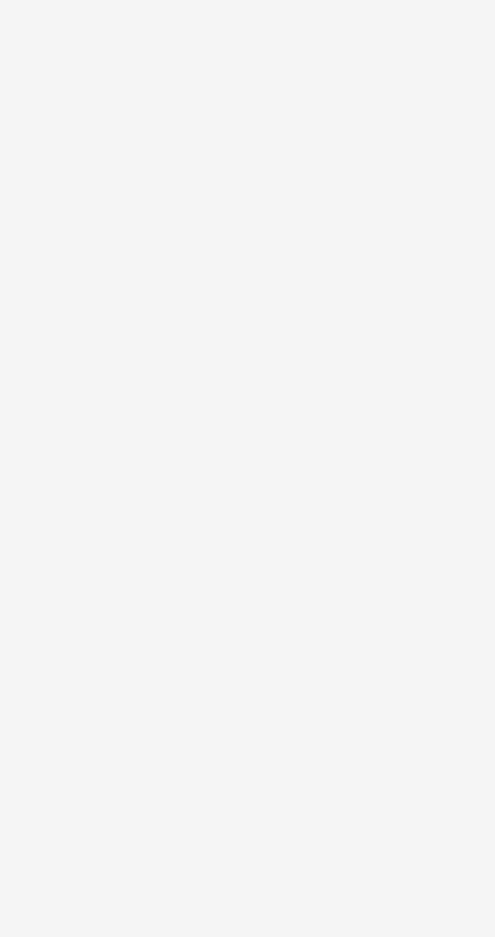
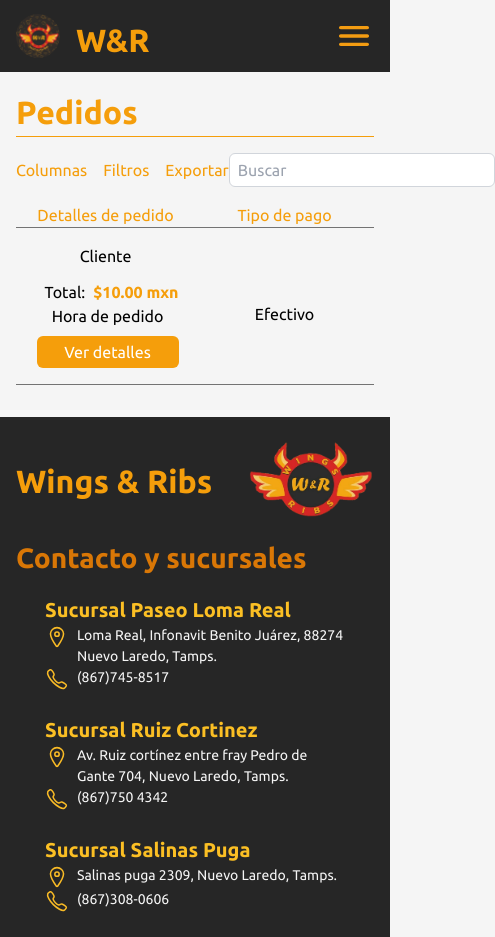
Before and after one commit to NSOrtiz/Wings-RibsFront, a React (Vite) app: page /Admin-pedido in a window 390 px wide. Before the commit this address had no page. Shown: the whole page, 495 px wide, since content can reach past the window. Before the commit the page ends 844 px from the top, so only its background shows below. Built offline with nearby package versions, Linux system fonts and the light colour scheme.

Commit message:
cambio para responsivo

```diff
--- a/src/App.jsx
+++ b/src/App.jsx
@@ -6,22 +6,24 @@
 import Menu1 from './pages/Menusucursal';
 import MetodoPago from './pages/metodo_pago';
 import React from 'react';
-import HomePage from './pages/HomePage';
 import Confirmacioncom from './pages/Confirmacion-com';
 import EstatusDePedido from './pages/Estatus-de-pedido';
+import AdminPedido from './pages/Admin-pedido';
+
 
 export default function App() {
   return (
     <BrowserRouter>
       <Routes>
-        <Route path="/" element={<HomePage />} />
+        <Route path="/" element={<h1>Home</h1>} />
         <Route path="/login" element={<LoginPage />} />
         <Route path="/register" element={<RegisterPage />} />
         <Route path="/profile" element={<ProfilePage />} />
         <Route path="/home/menu" element={<Menu1 />} />
         <Route path="/metodo_pago" element={<MetodoPago />} />
-        <Route path="/Confirmacion-com" element={<Confirmacioncom />} />
+        <Route path="/Confirmacion-com" element={<Confirmacioncom/>} />
         <Route path="/Estatus-pedido" element={<EstatusDePedido />} />
+        <Route path="/Admin-pedido" element={<AdminPedido />} />
       </Routes>
     </BrowserRouter>
   );
--- /dev/null
+++ b/src/pages/Admin-pedido.jsx
@@ -0,0 +1,128 @@
+import NavBar from "../components/NavBar";
+import Footer from "../components/Footer";
+import { useState, useEffect } from "react";
+
+export default function AdminPedido() {
+    const [dropdownOpen, setDropdownOpen] = useState(false);
+    const [status, setStatus] = useState("Selecciona un estado");
+
+    const toggleDropdown = () => {
+        setDropdownOpen(!dropdownOpen);
+    };
+
+    const closeDropdown = (e) => {
+        if (!e.target.closest('#dropdownButton')) {
+            setDropdownOpen(false);
+        }
+    };
+
+    const selectStatus = (newStatus) => {
+        setStatus(newStatus);
+        setDropdownOpen(false);
+    };
+
+    useEffect(() => {
+        window.addEventListener('click', closeDropdown);
+        return () => window.removeEventListener('click', closeDropdown);
+    }, []);
+
+    return (
+        <main>
+            <NavBar />
+            <section className="p-4">
+                <div id='ubuntu-bold' className="border-b border-amber-500 mb-4 text-amber-500 text-[32px]">Pedidos</div>
+
+                <div className="flex justify-between items-center mb-4">
+                    <div className="flex space-x-4">
+                        <p className="text-[16px] text-amber-500">Columnas</p>
+                        <p className="text-[16px] text-amber-500">Filtros</p>
+                        <p className="text-[16px] text-amber-500">Exportar</p>
+                    </div>
+                    <input
+                        type="text"
+                        placeholder="Buscar"
+                        className="border border-gray-300 rounded-md px-2 py-1"
+                    />
+                </div>
+
+                <div className="grid grid-cols-2 lg:grid-cols-6 sm:grid-cols-3 md:col-span-6 border-b border-neutral-500 mb-4">
+                    <p className="flex-auto text-center text-[16px] text-amber-500">Detalles de pedido</p>
+                    <p className="text-center text-[16px] text-amber-500">Tipo de pago</p>
+                    <p className="text-center text-[16px] text-amber-500 hidden md:table-cell">Tiempo de preparación</p>
+                    <p className="text-center text-[16px] text-amber-500 hidden md:table-cell">Estatus de pedido</p>
+                    <p className="text-center text-[16px] text-amber-500 hidden md:table-cell">Hora aproximada de entrega</p>
+                    <p className="text-center text-[16px] text-amber-500 hidden md:table-cell">Editar</p>
+                </div>
+
+                <div className="grid grid-cols-2 lg:grid-cols-6 sm:grid-cols-3 md:col-span-6 border-b border-neutral-500 mb-4">
+                    <div className="flex flex-col mb-2 items-center">
+                        <div className="text-center mb-1 text-[16px]">Cliente</div>
+                        <div className="flex space-x-1 items-center">
+                            <div className="flex-col text-center hidden lg:flex">
+                                <p className="text-[16px]">Producto 1</p>
+                                <p className="text-[16px]">Producto 2</p>
+                                <p className="text-[16px]">Producto 3</p>
+                                <p className="text-[16px]">Producto 4</p>
+                            </div>
+                            <div className="flex flex-col p-2 text-center">
+                                <div className="flex flex-row">
+                                    <p className="text-[16px] px-2">Total:</p>
+                                    <p id='ubuntu-bold' className="text-amber-500 text-[16px]">$10.00 mxn</p>
+                                </div>
+                                <p className="text-[16px]">Hora de pedido</p>
+                                <button className="mt-2 bg-amber-500 text-white rounded-md px-2 py-1">Ver detalles</button>
+                            </div>
+                        </div>
+                    </div>
+
+                    <div className="flex flex-col items-center justify-center ">
+                        <p className="text-center text-[16px]">Efectivo</p>
+                    </div>
+
+                    {/* Columnas ocultas en sm */}
+                    <div className="hidden lg:flex flex-col items-center justify-center">
+                        <p className="text-center text-[16px]">15 min</p>
+                    </div>
+
+                    <div className="hidden md:flex flex-col items-center justify-center">
+                        <div className="relative inline-block">
+                            <button
+                                id="dropdownButton"
+                                className="inline-flex justify-between rounded-md border border-neutral-300 shadow-sm px-2 py-1 bg-white text-sm font-medium text-gray-700 hover:border-amber-600 focus:outline-none focus:ring-2 focus:ring-offset-2 focus:ring-indigo-500"
+                                type="button"
+                                onClick={toggleDropdown}
+                            >
+                                {status}
+                                <svg className="-mr-1 ml-2 h-5 w-5" xmlns="http://www.w3.org/2000/svg" viewBox="0 0 20 20" fill="currentColor" aria-hidden="true">
+                                    <path fillRule="evenodd" d="M5.23 7.21a.75.75 0 011.06 0L10 10.44l3.71-3.23a.75.75 0 111.06 1.06l-4.25 3.6a.75.75 0 01-1.06 0l-4.25-3.6a.75.75 0 010-1.06z" clipRule="evenodd" />
+                                </svg>
+                            </button>
+                            {dropdownOpen && (
+                                <div className="absolute right-0 z-10 mt-2 w-56 rounded-md shadow-lg bg-white ring-1 ring-black ring-opacity-5" role="menu" aria-orientation="vertical" aria-labelledby="dropdownButton">
+                                    <div className="py-1" role="none">
+                                        <a href="#" className="text-gray-700 block px-4 py-2 text-sm hover:bg-amber-600" role="menuitem" onClick={() => selectStatus('Pendiente')}>Pendiente</a>
+                                        <a href="#" className="text-gray-700 block px-4 py-2 text-sm hover:bg-amber-600" role="menuitem" onClick={() => selectStatus('En preparación')}>En preparación</a>
+                                        <a href="#" className="text-gray-700 block px-4 py-2 text-sm hover:bg-amber-600" role="menuitem" onClick={() => selectStatus('En camino')}>En camino</a>
+                                        <a href="#" className="text-gray-700 block px-4 py-2 text-sm hover:bg-amber-600" role="menuitem" onClick={() => selectStatus('Entregado')}>Entregado</a>
+                                        <a href="#" className="text-gray-700 block px-4 py-2 text-sm hover:bg-amber-600" role="menuitem" onClick={() => selectStatus('Cancelado')}>Cancelado</a>
+                                    </div>
+                                </div>
+                            )}
+                        </div>
+                    </div>
+
+                    <div className="hidden lg:flex flex-col items-center justify-center">
+                        <div className="flex items-center space-x-1">
+                            <p className="text-left text-[16px]">8:30</p>
+                        </div>
+                    </div>
+
+                    <div className="hidden lg:flex flex-col items-center justify-center">
+                        <img src="/edit_24.svg" alt="Editar" className="w-6 h-6" />
+                    </div>
+                </div>
+            </section>
+            <Footer />
+        </main>
+    );
+}
--- a/src/pages/Confirmacion-com.jsx
+++ b/src/pages/Confirmacion-com.jsx
@@ -12,8 +12,8 @@
       <NavBar />
       <section>
 
-    <div className="flex items-center justify-center min-h-screen bg-neutral-200 p-4">
-      <div className="p-6 max-w-7xl w-full rounded-lg shadow-md">
+    <div className="flex items-center justify-center min-h-screen bg-neutral-200 p-4 w-full max-w-full mx-auto">
+      <div className="p-6 max-w-7xl w-[450px] rounded-lg shadow-md sm:w-[480px] md:w-[500px] lg:w-full">
         <h1 id='ubuntu-bold' className="text-[32px] mb-10 text-center text-amber-500">Confirmar compra</h1>
         <div className="flex flex-col lg:flex-row gap-4">
 
--- a/src/pages/Estatus-de-pedido.jsx
+++ b/src/pages/Estatus-de-pedido.jsx
@@ -7,16 +7,16 @@
       <NavBar />
       <section>
 
-    <div className="flex items-center justify-center min-h-screen bg-neutral-200">
+    <div className="flex items-center justify-center min-h-screen  bg-neutral-200">
       <div className="p-4 max-w-5xl md:max-w-7xl w-full ">
-        <div className="flex flex-col lg:flex-row md:flex-col space-y-4 lg:space-y-0 lg:space-x-4">
+        <div className="flex flex-col lg:flex-col md:flex-col xl:flex-row space-y-4 lg:space-y-0 lg:space-x-4">
           <div className="flex-1 flex flex-col space-y-4 lg:space-y-8">
-            <div className="flex flex-col items-center bg-white p-4 rounded-xl">
+            <div className="flex flex-col items-center bg-white p-4 rounded-xl w-full max-w-[600px] mx-auto">
               <div className="flex items-center pb-2 w-full">
                 <h2 className="text-base md:text-lg font-semibold flex-1 text-center text-amber-500">No. de pedido</h2>
                 <img src="/edit_24.svg" alt="Edit" className="w-5 md:w-6 h-5 md:h-6 ml-4" />
               </div>
-              <div className="flex flex-col space-y-4 mt-4 w-full">
+              <div className="flex flex-col space-y-4 mt-4 w-[400px] md:w-[500px] lg:w-[500px]">
               {[1, 2, 3].map((item, index) => (
                   <div key={index} className="flex items-center border-b border-neutral-200 pb-2 w-full justify-between">
                     <div className="flex items-center">
@@ -69,7 +69,7 @@
             </div>
           </div>
 
-          <div className="flex-1 flex flex-col lg:flex-col md:flex-col space-y-4 items-center justify-center">
+          <div className="flex-1 flex flex-col lg:flex-col md:flex-col space-y-4 items-center justify-center ">
             <div className="text-center mb-6">
               <h2 id='ubuntu-bold' className="text-[32px] md:text-[32px]">Estatus de pedido</h2>
               <p  id='ubuntu-light' className='text-[28px] md:text-[28px]'>Hora estimada de entrega 8:30 - 9:15 PM</p>
```
Also changed, not shown: src/pages/ProfilePage.jsx (line endings or trailing spaces).
